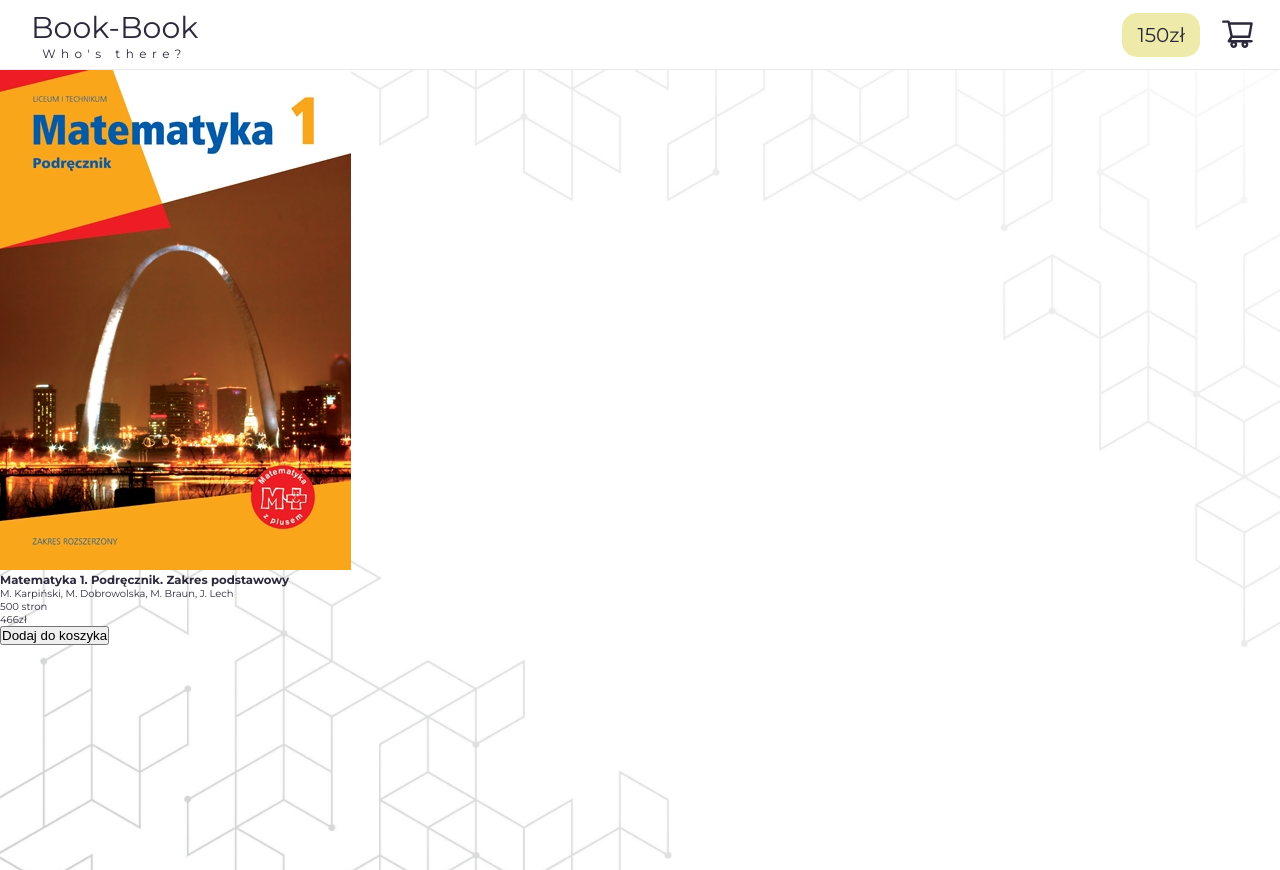
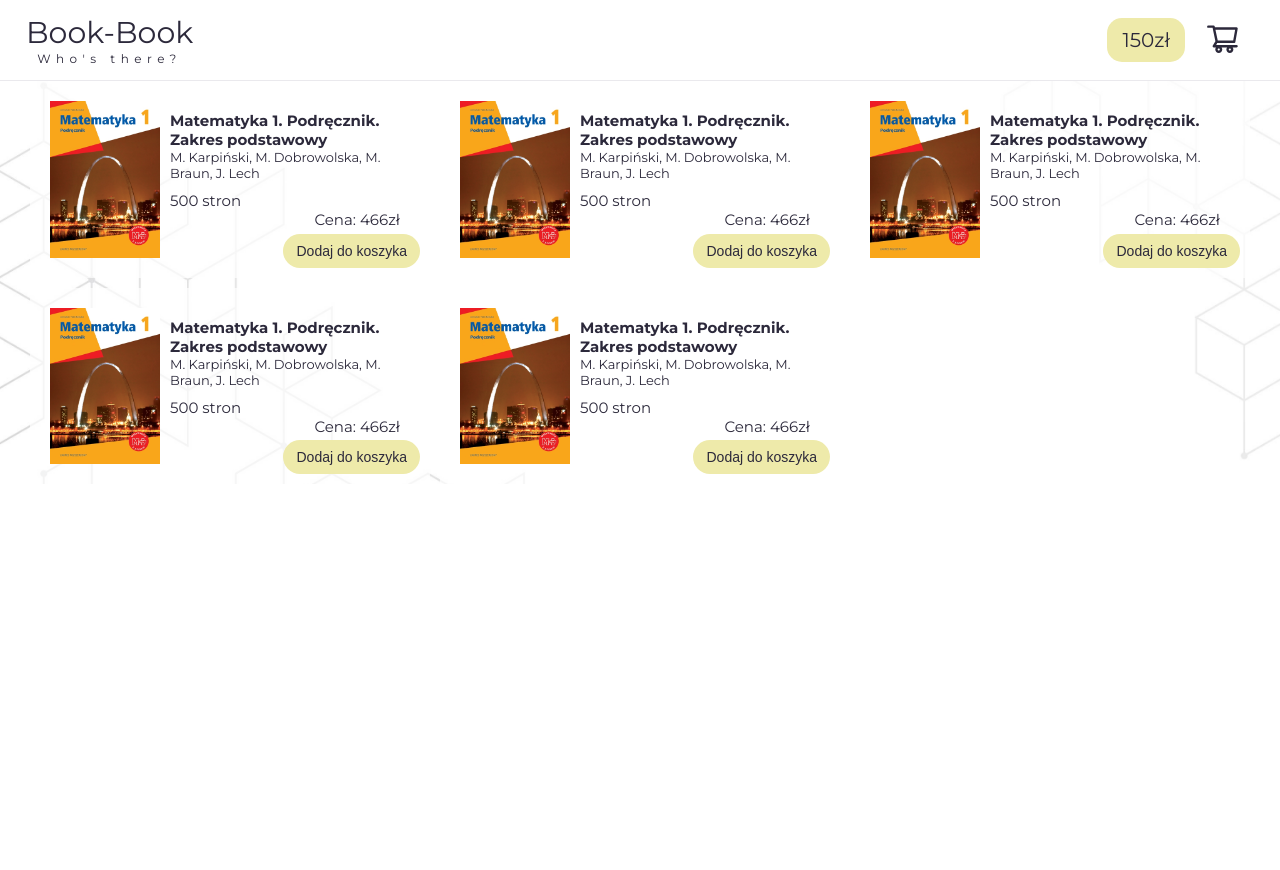
Before and after one commit to jarekm04/book-book_bookstore, a React (Create React App) app: page / in a window 1280 px wide. After the commit the page ends 800 px from the top, so only its background shows below. Built offline with nearby package versions, Linux system fonts and the light colour scheme.

Commit message:
books styles

```diff
--- a/public/index.html
+++ b/public/index.html
@@ -4,7 +4,8 @@
     <meta charset="utf-8" />
     <meta name="viewport" content="width=device-width, initial-scale=1" />
     <title>Book-Book</title>
-    <link href="https://fonts.googleapis.com/css2?family=Montserrat:wght@300;400;700&display=swap" rel="stylesheet">  </head>
+    <link href="https://fonts.googleapis.com/css2?family=Montserrat:wght@300;400;700&display=swap" rel="stylesheet">
+  </head>
   <body>
     <div id="root"></div>
   </body>
--- a/src/components/Header.jsx
+++ b/src/components/Header.jsx
@@ -4,6 +4,7 @@
 const Header = () => {
     return (
         <header className="header">
+            <div className="container">
                 <Link to="/" className="header__logo">
                     <p className="logo__textTop">
                         Book-Book
@@ -17,8 +18,9 @@
                         150zł
                     </p>
                     <Link to="/shoppingCart">
-                    <AiOutlineShoppingCart className="purchase__icon" />
+                        <AiOutlineShoppingCart className="purchase__icon"/>
                     </Link>
+                </div>
             </div>
         </header>
     );
--- a/src/components/Home.jsx
+++ b/src/components/Home.jsx
@@ -3,14 +3,58 @@
 const Home = () => {
     return (
         <section className="home">
+            <div className="container">
                 <article className="home__book">
                     <img src={boook} className="book__img" alt="bookPhoto"/>
+                    <div className="book__textBox">
                         <h3 className="book__title">Matematyka 1. Podręcznik. Zakres podstawowy</h3>
                         <p className="book__author">M. Karpiński, M. Dobrowolska, M. Braun, J. Lech</p>
                         <p className="book__pages">500 stron</p>
-                <p className="book__price">466zł</p>
+                        <p className="book__price">Cena: 466zł</p>
                         <button className="book__add">Dodaj do koszyka</button>
+                    </div>
                 </article>
+                <article className="home__book">
+                    <img src={boook} className="book__img" alt="bookPhoto"/>
+                    <div className="book__textBox">
+                        <h3 className="book__title">Matematyka 1. Podręcznik. Zakres podstawowy</h3>
+                        <p className="book__author">M. Karpiński, M. Dobrowolska, M. Braun, J. Lech</p>
+                        <p className="book__pages">500 stron</p>
+                        <p className="book__price">Cena: 466zł</p>
+                        <button className="book__add">Dodaj do koszyka</button>
+                    </div>
+                </article>
+                <article className="home__book">
+                    <img src={boook} className="book__img" alt="bookPhoto"/>
+                    <div className="book__textBox">
+                        <h3 className="book__title">Matematyka 1. Podręcznik. Zakres podstawowy</h3>
+                        <p className="book__author">M. Karpiński, M. Dobrowolska, M. Braun, J. Lech</p>
+                        <p className="book__pages">500 stron</p>
+                        <p className="book__price">Cena: 466zł</p>
+                        <button className="book__add">Dodaj do koszyka</button>
+                    </div>
+                </article>
+                <article className="home__book">
+                    <img src={boook} className="book__img" alt="bookPhoto"/>
+                    <div className="book__textBox">
+                        <h3 className="book__title">Matematyka 1. Podręcznik. Zakres podstawowy</h3>
+                        <p className="book__author">M. Karpiński, M. Dobrowolska, M. Braun, J. Lech</p>
+                        <p className="book__pages">500 stron</p>
+                        <p className="book__price">Cena: 466zł</p>
+                        <button className="book__add">Dodaj do koszyka</button>
+                    </div>
+                </article>
+                <article className="home__book">
+                    <img src={boook} className="book__img" alt="bookPhoto"/>
+                    <div className="book__textBox">
+                        <h3 className="book__title">Matematyka 1. Podręcznik. Zakres podstawowy</h3>
+                        <p className="book__author">M. Karpiński, M. Dobrowolska, M. Braun, J. Lech</p>
+                        <p className="book__pages">500 stron</p>
+                        <p className="book__price">Cena: 466zł</p>
+                        <button className="book__add">Dodaj do koszyka</button>
+                    </div>
+                </article>
+            </div>
         </section>
     );
 };
--- a/src/styles/components/header.scss
+++ b/src/styles/components/header.scss
@@ -1,10 +1,11 @@
 .header {
+  padding: 0 2rem;
+  border-bottom: 0.1rem solid #eae9ed;
+  .container {
     display: flex;
     justify-content: space-between;
     align-items: center;
-  height: 7rem;
-  padding: 0 2.5rem;
-  border-bottom: 0.1rem solid #eae9ed;
+    height: 8rem;
     .header__logo {
       display: flex;
       flex-direction: column;
@@ -29,6 +30,7 @@
     .header__purchase {
       display: flex;
       align-items: center;
+      margin-right: 2rem;
       .purchase__price {
         font-size: 2rem;
         padding: 1rem 1.5rem;
@@ -47,3 +49,4 @@
       }
     }
   }
+}
--- a/src/styles/components/home.scss
+++ b/src/styles/components/home.scss
@@ -2,8 +2,54 @@
   background-image: url("../../assets/5570863.jpg");
   background-size: cover;
   background-position: center;
-  height: 100vh;
-  .home__book {
-    .book__img {}
+  .container {
+    display: grid;
+    grid-template-columns: repeat(auto-fill, minmax(40rem, 40rem));
+    gap: 1rem;
+    justify-content: center;
+    align-items: center;
+    .home__book {
+      display: flex;
+      width: 40rem;
+      padding: 2rem;
+      background-color: rgba(255, 255, 255, 0.7);
+      position: relative;
+      .book__img {
+        width: 11rem;
+      }
+      .book__textBox {
+        display: flex;
+        flex-direction: column;
+        padding: 1rem;
+        .book__title,
+        .book__pages,
+        .book__price {
+          font-size: 1.5rem;
+        }
+        .book__author {
+          font-size: 1.3rem;
+          margin-bottom: 1rem;
+        }
+        .book__price {
+          align-self: flex-end;
+        }
+        .book__add {
+          position: absolute;
+          bottom: 1rem;
+          right: 1rem;
+          font-size: 1.4rem;
+          padding: 0.8rem 1.2rem;
+          color: $color-ltBlack;
+          background-color: $color-ltGold;
+          border-radius: 2rem;
+          border: 1px solid transparent;
+          cursor: pointer;
+          transition: .2s ease;
+          &:hover {
+            border: 1px solid $color-ltBlack;
+          }
+        }
+      }
+    }
   }
 }
```
Lines whose indentation alone changed are shown as unchanged.
